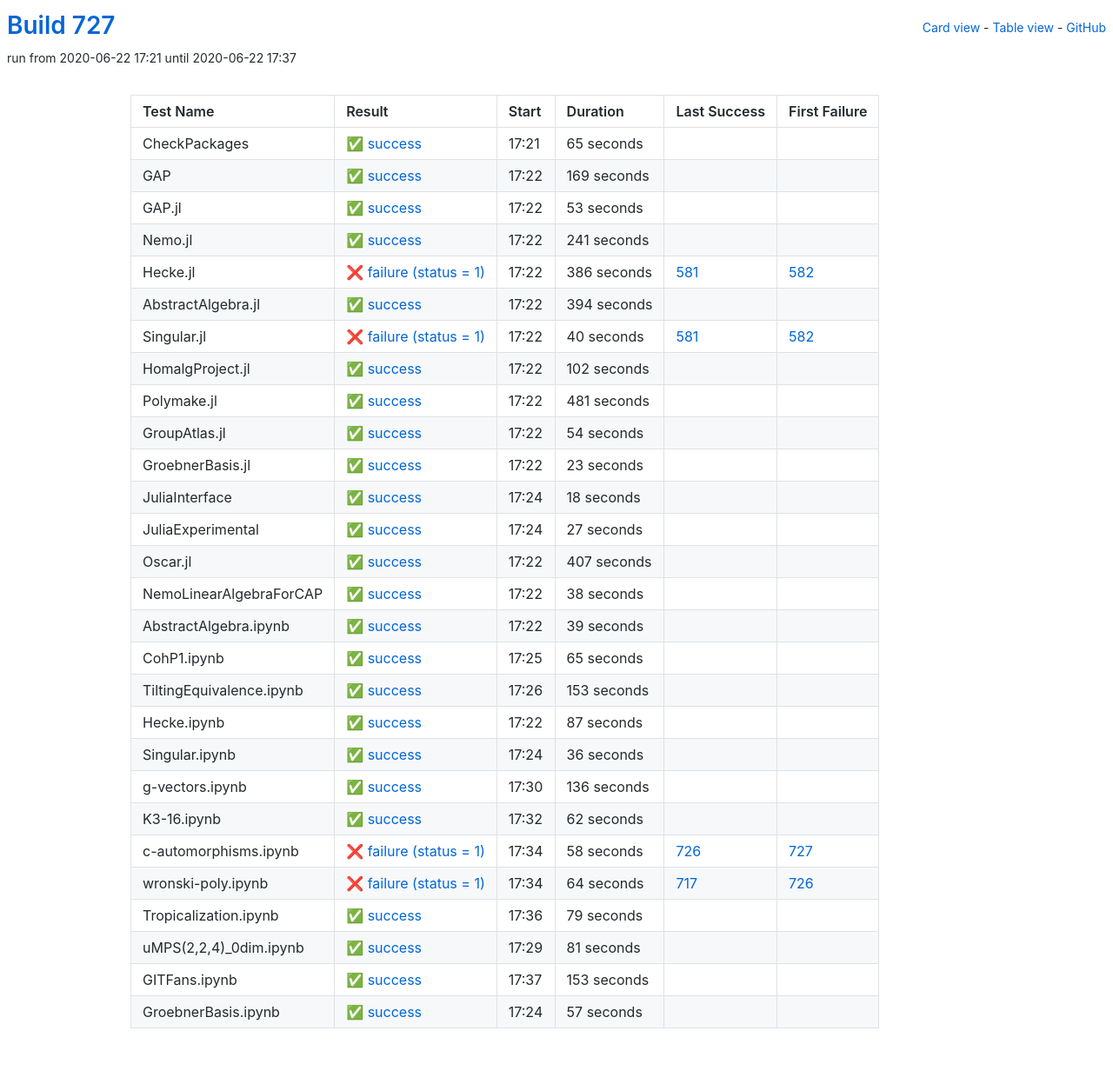
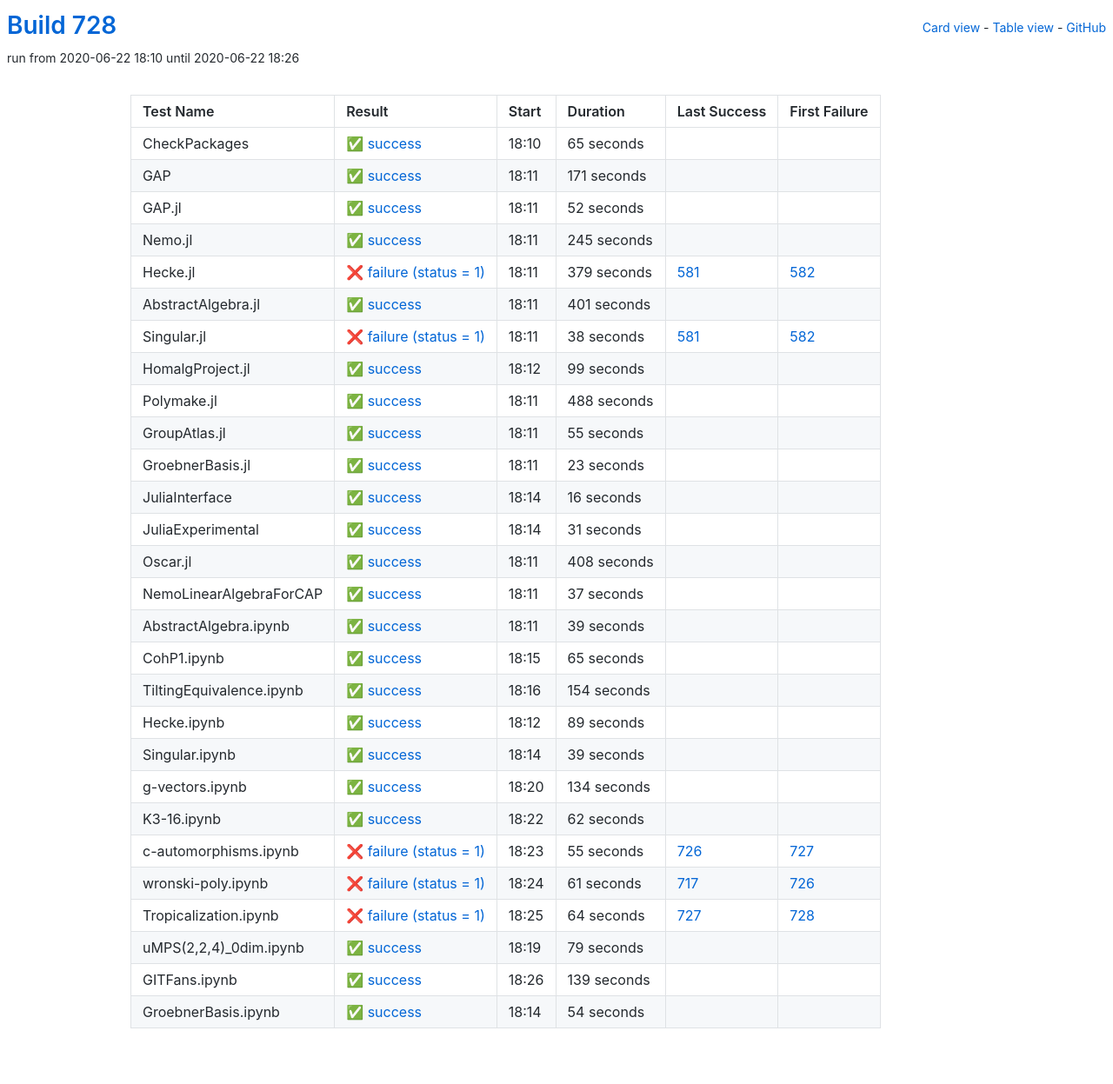
Before and after one commit to oscar-system/oscar-ci-status-1.4, a Jekyll site: the page built from table.html, in a window 1280 px wide. Shown: the whole page at 87% size. Built offline with Jekyll 4.4.1, drawn with Linux system fonts in a browser that asks for light colours.

Commit message:
Build #728

```diff
--- a/_data/ci.yml
+++ b/_data/ci.yml
@@ -1,6 +1,6 @@
 ---
-build: 727
-build_url: https://oscarci.mathematik.uni-kl.de/job/oscar-julia-1.4/727/
+build: 728
+build_url: https://oscarci.mathematik.uni-kl.de/job/oscar-julia-1.4/728/
 job: oscar-julia-1.4
 organization: oscar-system
 repo: oscar-ci-status-1.4
@@ -8,8 +8,8 @@ repourl: https://github.com/oscar-system/oscar-ci-status-1.4
 tests:
 - name: CheckPackages
   id: checkpackages
-  log: https://oscarci.mathematik.uni-kl.de/job/oscar-julia-1.4/727/artifact/logs/build-727/CheckPackages.log
-  start: 2020-06-22 17:21
+  log: https://oscarci.mathematik.uni-kl.de/job/oscar-julia-1.4/728/artifact/logs/build-728/CheckPackages.log
+  start: 2020-06-22 18:10
   success: true
   exitcode: 0
   status: success
@@ -20,116 +20,116 @@ tests:
   first_failure_url:
 - name: GAP
   id: gap
-  log: https://oscarci.mathematik.uni-kl.de/job/oscar-julia-1.4/727/artifact/logs/build-727/GAP.log
-  start: 2020-06-22 17:22
+  log: https://oscarci.mathematik.uni-kl.de/job/oscar-julia-1.4/728/artifact/logs/build-728/GAP.log
+  start: 2020-06-22 18:11
   success: true
   exitcode: 0
   status: success
-  duration: 169
+  duration: 171
   last_success: false
   last_success_url:
   first_failure: false
   first_failure_url:
 - name: GAP.jl
   id: gap-jl
-  log: https://oscarci.mathematik.uni-kl.de/job/oscar-julia-1.4/727/artifact/logs/build-727/GAP.jl.log
-  start: 2020-06-22 17:22
+  log: https://oscarci.mathematik.uni-kl.de/job/oscar-julia-1.4/728/artifact/logs/build-728/GAP.jl.log
+  start: 2020-06-22 18:11
   success: true
   exitcode: 0
   status: success
-  duration: 53
+  duration: 52
   last_success: false
   last_success_url:
   first_failure: false
   first_failure_url:
 - name: Nemo.jl
   id: nemo-jl
-  log: https://oscarci.mathematik.uni-kl.de/job/oscar-julia-1.4/727/artifact/logs/build-727/Nemo.jl.log
-  start: 2020-06-22 17:22
+  log: https://oscarci.mathematik.uni-kl.de/job/oscar-julia-1.4/728/artifact/logs/build-728/Nemo.jl.log
+  start: 2020-06-22 18:11
   success: true
   exitcode: 0
   status: success
-  duration: 241
+  duration: 245
   last_success: false
   last_success_url:
   first_failure: false
   first_failure_url:
 - name: Hecke.jl
   id: hecke-jl
-  log: https://oscarci.mathematik.uni-kl.de/job/oscar-julia-1.4/727/artifact/logs/build-727/Hecke.jl.log
-  start: 2020-06-22 17:22
+  log: https://oscarci.mathematik.uni-kl.de/job/oscar-julia-1.4/728/artifact/logs/build-728/Hecke.jl.log
+  start: 2020-06-22 18:11
   success: false
   exitcode: 1
   status: failure
-  duration: 386
+  duration: 379
   last_success: 581
   last_success_url: https://oscarci.mathematik.uni-kl.de/job/oscar-julia-1.4/581/
   first_failure: 582
   first_failure_url: https://oscarci.mathematik.uni-kl.de/job/oscar-julia-1.4/582/
 - name: AbstractAlgebra.jl
   id: abstractalgebra-jl
-  log: https://oscarci.mathematik.uni-kl.de/job/oscar-julia-1.4/727/artifact/logs/build-727/AbstractAlgebra.jl.log
-  start: 2020-06-22 17:22
+  log: https://oscarci.mathematik.uni-kl.de/job/oscar-julia-1.4/728/artifact/logs/build-728/AbstractAlgebra.jl.log
+  start: 2020-06-22 18:11
   success: true
   exitcode: 0
   status: success
-  duration: 394
+  duration: 401
   last_success: false
   last_success_url:
   first_failure: false
   first_failure_url:
 - name: Singular.jl
   id: singular-jl
-  log: https://oscarci.mathematik.uni-kl.de/job/oscar-julia-1.4/727/artifact/logs/build-727/Singular.jl.log
-  start: 2020-06-22 17:22
+  log: https://oscarci.mathematik.uni-kl.de/job/oscar-julia-1.4/728/artifact/logs/build-728/Singular.jl.log
+  start: 2020-06-22 18:11
   success: false
   exitcode: 1
   status: failure
-  duration: 40
+  duration: 38
   last_success: 581
   last_success_url: https://oscarci.mathematik.uni-kl.de/job/oscar-julia-1.4/581/
   first_failure: 582
   first_failure_url: https://oscarci.mathematik.uni-kl.de/job/oscar-julia-1.4/582/
 - name: HomalgProject.jl
   id: homalgproject-jl
-  log: https://oscarci.mathematik.uni-kl.de/job/oscar-julia-1.4/727/artifact/logs/build-727/HomalgProject.jl.log
-  start: 2020-06-22 17:22
+  log: https://oscarci.mathematik.uni-kl.de/job/oscar-julia-1.4/728/artifact/logs/build-728/HomalgProject.jl.log
+  start: 2020-06-22 18:12
   success: true
   exitcode: 0
   status: success
-  duration: 102
+  duration: 99
   last_success: false
   last_success_url:
   first_failure: false
   first_failure_url:
 - name: Polymake.jl
   id: polymake-jl
-  log: https://oscarci.mathematik.uni-kl.de/job/oscar-julia-1.4/727/artifact/logs/build-727/Polymake.jl.log
-  start: 2020-06-22 17:22
+  log: https://oscarci.mathematik.uni-kl.de/job/oscar-julia-1.4/728/artifact/logs/build-728/Polymake.jl.log
+  start: 2020-06-22 18:11
   success: true
   exitcode: 0
   status: success
-  duration: 481
+  duration: 488
   last_success: false
   last_success_url:
   first_failure: false
   first_failure_url:
 - name: GroupAtlas.jl
   id: groupatlas-jl
-  log: https://oscarci.mathematik.uni-kl.de/job/oscar-julia-1.4/727/artifact/logs/build-727/GroupAtlas.jl.log
-  start: 2020-06-22 17:22
+  log: https://oscarci.mathematik.uni-kl.de/job/oscar-julia-1.4/728/artifact/logs/build-728/GroupAtlas.jl.log
+  start: 2020-06-22 18:11
   success: true
   exitcode: 0
   status: success
-  duration: 54
+  duration: 55
   last_success: false
   last_success_url:
   first_failure: false
   first_failure_url:
 - name: GroebnerBasis.jl
   id: groebnerbasis-jl
-  log: https://oscarci.mathematik.uni-kl.de/job/oscar-julia-1.4/727/artifact/logs/build-727/GroebnerBasis.jl.log
-  start: 2020-06-22 17:22
+  log: https://oscarci.mathematik.uni-kl.de/job/oscar-julia-1.4/728/artifact/logs/build-728/GroebnerBasis.jl.log
+  start: 2020-06-22 18:11
   success: true
   exitcode: 0
   status: success
@@ -140,56 +140,56 @@ tests:
   first_failure_url:
 - name: JuliaInterface
   id: juliainterface
-  log: https://oscarci.mathematik.uni-kl.de/job/oscar-julia-1.4/727/artifact/logs/build-727/JuliaInterface.log
-  start: 2020-06-22 17:24
+  log: https://oscarci.mathematik.uni-kl.de/job/oscar-julia-1.4/728/artifact/logs/build-728/JuliaInterface.log
+  start: 2020-06-22 18:14
   success: true
   exitcode: 0
   status: success
-  duration: 18
+  duration: 16
   last_success: false
   last_success_url:
   first_failure: false
   first_failure_url:
 - name: JuliaExperimental
   id: juliaexperimental
-  log: https://oscarci.mathematik.uni-kl.de/job/oscar-julia-1.4/727/artifact/logs/build-727/JuliaExperimental.log
-  start: 2020-06-22 17:24
+  log: https://oscarci.mathematik.uni-kl.de/job/oscar-julia-1.4/728/artifact/logs/build-728/JuliaExperimental.log
+  start: 2020-06-22 18:14
   success: true
   exitcode: 0
   status: success
-  duration: 27
+  duration: 31
   last_success: false
   last_success_url:
   first_failure: false
   first_failure_url:
 - name: Oscar.jl
   id: oscar-jl
-  log: https://oscarci.mathematik.uni-kl.de/job/oscar-julia-1.4/727/artifact/logs/build-727/Oscar.jl.log
-  start: 2020-06-22 17:22
+  log: https://oscarci.mathematik.uni-kl.de/job/oscar-julia-1.4/728/artifact/logs/build-728/Oscar.jl.log
+  start: 2020-06-22 18:11
   success: true
   exitcode: 0
   status: success
-  duration: 407
+  duration: 408
   last_success: false
   last_success_url:
   first_failure: false
   first_failure_url:
 - name: NemoLinearAlgebraForCAP
   id: nemolinearalgebraforcap
-  log: https://oscarci.mathematik.uni-kl.de/job/oscar-julia-1.4/727/artifact/logs/build-727/NemoLinearAlgebraForCAP.log
-  start: 2020-06-22 17:22
+  log: https://oscarci.mathematik.uni-kl.de/job/oscar-julia-1.4/728/artifact/logs/build-728/NemoLinearAlgebraForCAP.log
+  start: 2020-06-22 18:11
   success: true
   exitcode: 0
   status: success
-  duration: 38
+  duration: 37
   last_success: false
   last_success_url:
   first_failure: false
   first_failure_url:
 - name: AbstractAlgebra.ipynb
   id: abstractalgebra-ipynb
-  log: https://oscarci.mathematik.uni-kl.de/job/oscar-julia-1.4/727/artifact/logs/build-727/AbstractAlgebra.ipynb.log
-  start: 2020-06-22 17:22
+  log: https://oscarci.mathematik.uni-kl.de/job/oscar-julia-1.4/728/artifact/logs/build-728/AbstractAlgebra.ipynb.log
+  start: 2020-06-22 18:11
   success: true
   exitcode: 0
   status: success
@@ -200,8 +200,8 @@ tests:
   first_failure_url:
 - name: CohP1.ipynb
   id: cohp1-ipynb
-  log: https://oscarci.mathematik.uni-kl.de/job/oscar-julia-1.4/727/artifact/logs/build-727/CohP1.ipynb.log
-  start: 2020-06-22 17:25
+  log: https://oscarci.mathematik.uni-kl.de/job/oscar-julia-1.4/728/artifact/logs/build-728/CohP1.ipynb.log
+  start: 2020-06-22 18:15
   success: true
   exitcode: 0
   status: success
@@ -212,56 +212,56 @@ tests:
   first_failure_url:
 - name: TiltingEquivalence.ipynb
   id: tiltingequivalence-ipynb
-  log: https://oscarci.mathematik.uni-kl.de/job/oscar-julia-1.4/727/artifact/logs/build-727/TiltingEquivalence.ipynb.log
-  start: 2020-06-22 17:26
+  log: https://oscarci.mathematik.uni-kl.de/job/oscar-julia-1.4/728/artifact/logs/build-728/TiltingEquivalence.ipynb.log
+  start: 2020-06-22 18:16
   success: true
   exitcode: 0
   status: success
-  duration: 153
+  duration: 154
   last_success: false
   last_success_url:
   first_failure: false
   first_failure_url:
 - name: Hecke.ipynb
   id: hecke-ipynb
-  log: https://oscarci.mathematik.uni-kl.de/job/oscar-julia-1.4/727/artifact/logs/build-727/Hecke.ipynb.log
-  start: 2020-06-22 17:22
+  log: https://oscarci.mathematik.uni-kl.de/job/oscar-julia-1.4/728/artifact/logs/build-728/Hecke.ipynb.log
+  start: 2020-06-22 18:12
   success: true
   exitcode: 0
   status: success
-  duration: 87
+  duration: 89
   last_success: false
   last_success_url:
   first_failure: false
   first_failure_url:
 - name: Singular.ipynb
   id: singular-ipynb
-  log: https://oscarci.mathematik.uni-kl.de/job/oscar-julia-1.4/727/artifact/logs/build-727/Singular.ipynb.log
-  start: 2020-06-22 17:24
+  log: https://oscarci.mathematik.uni-kl.de/job/oscar-julia-1.4/728/artifact/logs/build-728/Singular.ipynb.log
+  start: 2020-06-22 18:14
   success: true
   exitcode: 0
   status: success
-  duration: 36
+  duration: 39
   last_success: false
   last_success_url:
   first_failure: false
   first_failure_url:
 - name: g-vectors.ipynb
   id: g-vectors-ipynb
-  log: https://oscarci.mathematik.uni-kl.de/job/oscar-julia-1.4/727/artifact/logs/build-727/g-vectors.ipynb.log
-  start: 2020-06-22 17:30
+  log: https://oscarci.mathematik.uni-kl.de/job/oscar-julia-1.4/728/artifact/logs/build-728/g-vectors.ipynb.log
+  start: 2020-06-22 18:20
   success: true
   exitcode: 0
   status: success
-  duration: 136
+  duration: 134
   last_success: false
   last_success_url:
   first_failure: false
   first_failure_url:
 - name: K3-16.ipynb
   id: k3-16-ipynb
-  log: https://oscarci.mathematik.uni-kl.de/job/oscar-julia-1.4/727/artifact/logs/build-727/K3-16.ipynb.log
-  start: 2020-06-22 17:32
+  log: https://oscarci.mathematik.uni-kl.de/job/oscar-julia-1.4/728/artifact/logs/build-728/K3-16.ipynb.log
+  start: 2020-06-22 18:22
   success: true
   exitcode: 0
   status: success
@@ -272,32 +272,44 @@ tests:
   first_failure_url:
 - name: c-automorphisms.ipynb
   id: c-automorphisms-ipynb
-  log: https://oscarci.mathematik.uni-kl.de/job/oscar-julia-1.4/727/artifact/logs/build-727/c-automorphisms.ipynb.log
-  start: 2020-06-22 17:34
+  log: https://oscarci.mathematik.uni-kl.de/job/oscar-julia-1.4/728/artifact/logs/build-728/c-automorphisms.ipynb.log
+  start: 2020-06-22 18:23
   success: false
   exitcode: 1
   status: failure
-  duration: 58
+  duration: 55
   last_success: 726
   last_success_url: https://oscarci.mathematik.uni-kl.de/job/oscar-julia-1.4/726/
   first_failure: 727
   first_failure_url: https://oscarci.mathematik.uni-kl.de/job/oscar-julia-1.4/727/
 - name: wronski-poly.ipynb
   id: wronski-poly-ipynb
-  log: https://oscarci.mathematik.uni-kl.de/job/oscar-julia-1.4/727/artifact/logs/build-727/wronski-poly.ipynb.log
-  start: 2020-06-22 17:34
+  log: https://oscarci.mathematik.uni-kl.de/job/oscar-julia-1.4/728/artifact/logs/build-728/wronski-poly.ipynb.log
+  start: 2020-06-22 18:24
   success: false
   exitcode: 1
   status: failure
-  duration: 64
+  duration: 61
   last_success: 717
   last_success_url: https://oscarci.mathematik.uni-kl.de/job/oscar-julia-1.4/717/
   first_failure: 726
   first_failure_url: https://oscarci.mathematik.uni-kl.de/job/oscar-julia-1.4/726/
 - name: Tropicalization.ipynb
   id: tropicalization-ipynb
-  log: https://oscarci.mathematik.uni-kl.de/job/oscar-julia-1.4/727/artifact/logs/build-727/Tropicalization.ipynb.log
-  start: 2020-06-22 17:36
+  log: https://oscarci.mathematik.uni-kl.de/job/oscar-julia-1.4/728/artifact/logs/build-728/Tropicalization.ipynb.log
+  start: 2020-06-22 18:25
+  success: false
+  exitcode: 1
+  status: failure
+  duration: 64
+  last_success: 727
+  last_success_url: https://oscarci.mathematik.uni-kl.de/job/oscar-julia-1.4/727/
+  first_failure: 728
+  first_failure_url: https://oscarci.mathematik.uni-kl.de/job/oscar-julia-1.4/728/
+- name: uMPS(2,2,4)_0dim.ipynb
+  id: umps-2-2-4-0dim-ipynb
+  log: https://oscarci.mathematik.uni-kl.de/job/oscar-julia-1.4/728/artifact/logs/build-728/uMPS-2-2-4-_0dim.ipynb.log
+  start: 2020-06-22 18:19
   success: true
   exitcode: 0
   status: success
@@ -306,38 +318,26 @@ tests:
   last_success_url:
   first_failure: false
   first_failure_url:
-- name: uMPS(2,2,4)_0dim.ipynb
-  id: umps-2-2-4-0dim-ipynb
-  log: https://oscarci.mathematik.uni-kl.de/job/oscar-julia-1.4/727/artifact/logs/build-727/uMPS-2-2-4-_0dim.ipynb.log
-  start: 2020-06-22 17:29
+- name: GITFans.ipynb
+  id: gitfans-ipynb
+  log: https://oscarci.mathematik.uni-kl.de/job/oscar-julia-1.4/728/artifact/logs/build-728/GITFans.ipynb.log
+  start: 2020-06-22 18:26
   success: true
   exitcode: 0
   status: success
-  duration: 81
-  last_success: false
-  last_success_url:
-  first_failure: false
-  first_failure_url:
-- name: GITFans.ipynb
-  id: gitfans-ipynb
-  log: https://oscarci.mathematik.uni-kl.de/job/oscar-julia-1.4/727/artifact/logs/build-727/GITFans.ipynb.log
-  start: 2020-06-22 17:37
-  success: true
-  exitcode: 0
-  status: success
-  duration: 153
+  duration: 139
   last_success: false
   last_success_url:
   first_failure: false
   first_failure_url:
 - name: GroebnerBasis.ipynb
   id: groebnerbasis-ipynb
-  log: https://oscarci.mathematik.uni-kl.de/job/oscar-julia-1.4/727/artifact/logs/build-727/GroebnerBasis.ipynb.log
-  start: 2020-06-22 17:24
+  log: https://oscarci.mathematik.uni-kl.de/job/oscar-julia-1.4/728/artifact/logs/build-728/GroebnerBasis.ipynb.log
+  start: 2020-06-22 18:14
   success: true
   exitcode: 0
   status: success
-  duration: 57
+  duration: 54
   last_success: false
   last_success_url:
   first_failure: false
```
Also changed, not shown: README.md.
